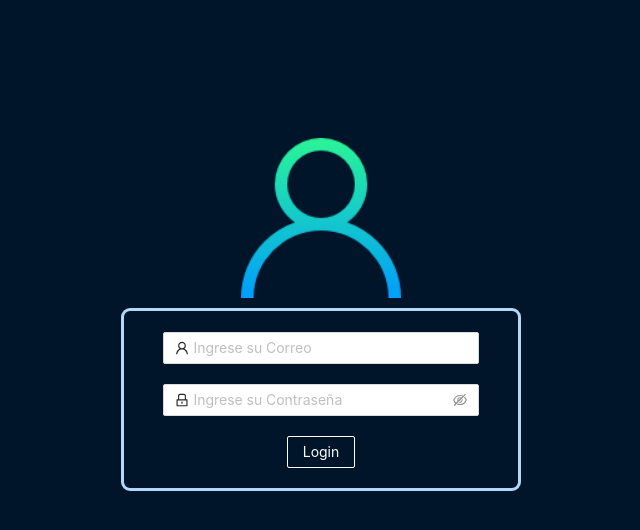
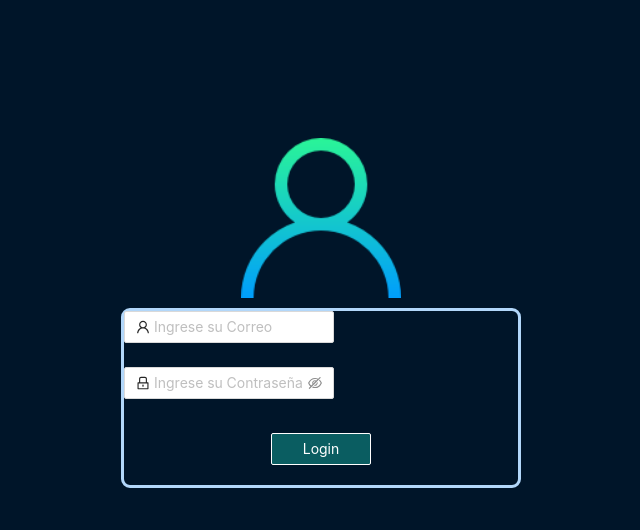
Before and after one commit to Itsystemsproyect/itscash.me, a React (Create React App) app in the folder frontend/: page /login in a window 1280 px wide. Shown: the top 530 px of the page, without its empty margins (319-959 px from the left). Built offline with nearby package versions, Linux system fonts and the light colour scheme.

Commit message:
css login

```diff
--- a/frontend/src/App.js
+++ b/frontend/src/App.js
@@ -2,7 +2,7 @@ import { BrowserRouter as Router, Route } from "react-router-dom";
 import Home from "./pages/Home";
 import LoginPage from "./pages/LoginPage";
 import "./assets/css/Home.css";
-import "./assets/css/LoginPage.css"
+
 
 function App() {
   return (
--- a/frontend/src/assets/css/Home.css
+++ b/frontend/src/assets/css/Home.css
@@ -80,10 +80,10 @@
 .imglogo{
   width: 260px;
   height: 260px;
-  transition: 2.5s ease;
- 	-moz-transition: 2.5s ease; /* Firefox */
- 	-webkit-transition: 2.5s ease; /* Chrome - Safari */
- 	-o-transition: 2.5s ease; /* Opera */
+  transition: 1.5s ease;
+ 	-moz-transition: 1.5s ease; /* Firefox */
+ 	-webkit-transition: 1.5s ease; /* Chrome - Safari */
+ 	-o-transition: 1.5s ease; /* Opera */
 }
 
 .tituloits{
--- a/frontend/src/assets/css/LoginPage.css
+++ b/frontend/src/assets/css/LoginPage.css
@@ -33,6 +33,7 @@ body {
 
 .ant-col-16{
     max-width:100%;
+
 }
 
 .btnlogin {
@@ -40,7 +41,75 @@ body {
     display: flex;
     margin-bottom: 20px;
     margin-top: 10px;
+
+
 }
+
 .loginimg{
     margin: 10px;
 }
+
+.ant-btn-background-ghost {
+    background: #0a5d61 !important;
+  background: linear-gradient(0deg, rgba(0,172,238,1) 0%, rgba(2,126,251,1) 100%);
+    width: 100px;
+    height: 40px;
+    line-height: 42px;
+    padding: 0;
+    font-weight: bold;
+    border: none;
+    font-size:20px;
+
+
+  }
+  .ant-btn-background-ghost span {
+    position: relative;
+    display: block;
+    width: 100%;
+    height: 100%;
+  }
+  .ant-btn-background-ghost:before,
+  .ant-btn-background-ghost:after {
+    position: absolute;
+    content: "";
+    right: 0;
+    top: 0;
+     background: rgba(2,126,251,1);
+    transition: all 0.3s ease;
+  }
+  .ant-btn-background-ghost:before {
+    height: 0% !important;
+    width: 2px !important;
+  }
+  .ant-btn-background-ghost:after {
+    width: 0% !important;
+    height: 2px !important;
+  }
+  .ant-btn-background-ghost:hover{
+     background: #ffffff !important;
+    box-shadow: none !important;
+  }
+  .ant-btn-background-ghost:hover:before {
+    height: 100%;
+  }
+  .ant-btn-background-ghost:hover:after {
+    width: 100%;
+  }
+  .ant-btn-background-ghost span:hover{
+     color: #001529;
+  }
+
+  .ant-btn-background-ghost span:before {
+    width: 2px;
+    height: 0%;
+  }
+  .ant-btn-background-ghost span:after {
+    width: 0%;
+    height: 2px;
+  }
+  .ant-btn-background-ghost span:hover:before {
+    height: 100%;
+  }
+  .ant-btn-background-ghost span:hover:after {
+    width: 100%;
+  }
--- a/frontend/src/pages/LoginPage.js
+++ b/frontend/src/pages/LoginPage.js
@@ -2,6 +2,7 @@ import React from "react";
 import { Form, Input, Button } from "antd";
 import { UserOutlined, LockOutlined } from '@ant-design/icons';
 import itsc from "../assets/img/usuario.png";
+import "../assets/css/LoginPage.css"
 
 const LoginPage = () => {
   return (
```
